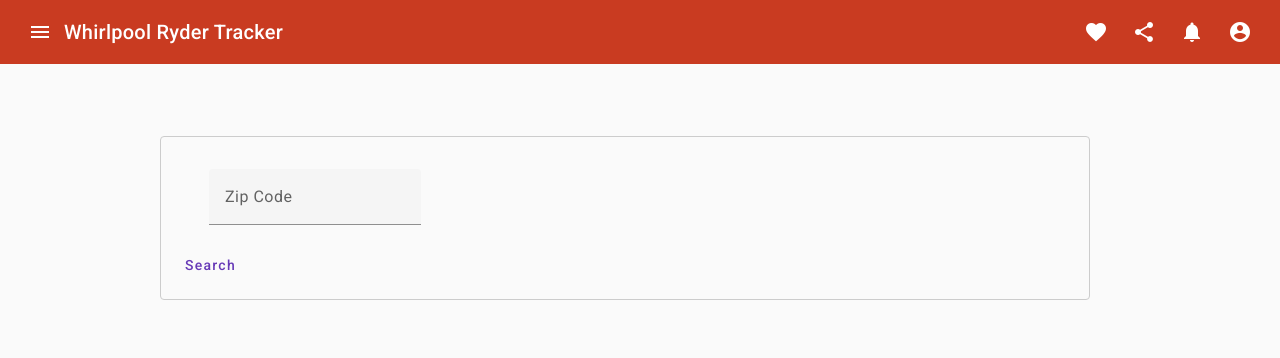
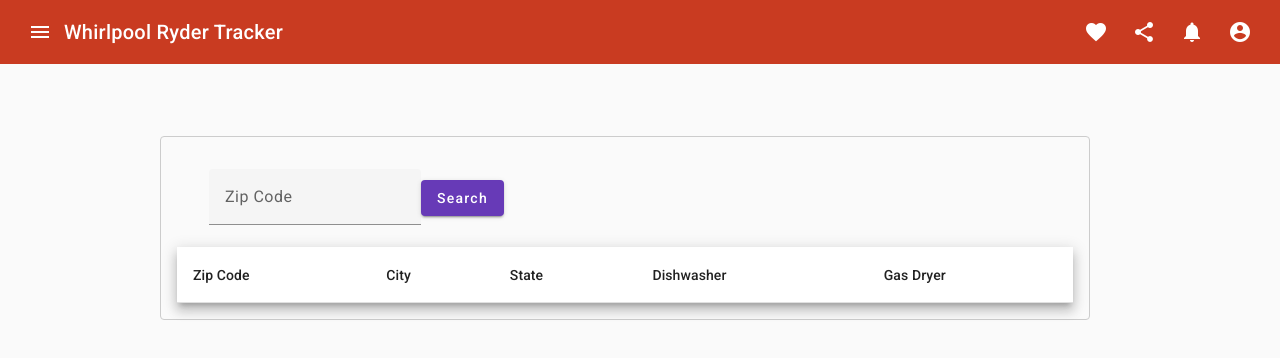
Before and after one commit to the-heclop/wp-trackers, an Angular app: page /stops-form in a window 1280 px wide. Shown: the top 358 px of the page. Built offline with nearby package versions, Linux system fonts and the light colour scheme.

Commit message:
Added table to display data, added connection to API call.

```diff
--- a/src/app/_services/stops.service.ts
+++ b/src/app/_services/stops.service.ts
@@ -13,7 +13,7 @@
 
    }
 
-  putStops(data: any) {
-    return this.http.post(this.baseUrl + 'stops', data);
+  checkZip(data: any): Observable<any> {
+    return this.http.get(this.baseUrl + 'zip-check?zip=' + data);
   }
 }
--- a/src/app/stops-form/stops-form.component.html
+++ b/src/app/stops-form/stops-form.component.html
@@ -1,27 +1,52 @@
 
 <div class="form-wrapper">
-  <form [formGroup]="stopsForm">
+  <form >
     <mat-form-field>
-      <input matInput type="text" pattern="[0-9]*" maxlength="5" placeholder="Zip Code" formControlName="zipCode">
-      <mat-error *ngIf="stopsForm.controls.zipCode.invalid">
+      <input matInput type="text" pattern="[0-9]*" maxlength="5" placeholder="Zip Code" [(ngModel)]="zip" name="zip">
+      <mat-error *ngIf="!zip || (zip.length !==5)">
         Please enter a 5-digit zip code.
       </mat-error>
     </mat-form-field>
-    <!-- <mat-form-field>
-      <input matInput placeholder="Driver" formControlName="driverName">
-    </mat-form-field>
-    <mat-form-field>
-      <input type="number" matInput placeholder="Total Stops" formControlName="totalStops">
-      <mat-error *ngIf="stopsForm.controls.totalStops.invalid">
-        Please enter a number.
-      </mat-error>
-    </mat-form-field>
-    <mat-form-field>
-      <input type="number" matInput placeholder="Completed Stops" formControlName="completedStops">
-      <mat-error *ngIf="stopsForm.controls.completedStops.invalid">
-        Please enter a number.
-      </mat-error>
-    </mat-form-field> -->
+    <button (click)="onSubmit()" color="primary" mat-raised-button type="submit">Search</button>
   </form>
-  <button color="primary" mat-button (click)="onSubmit()">Search</button>
-</div>
+
+  <!-- data-table.component.html -->
+<table mat-table [dataSource]="dataSource" class="mat-elevation-z8">
+
+  <!-- Replace 'id', 'name', 'email' with your API response keys -->
+  <ng-container matColumnDef="Zip Code">
+    <th mat-header-cell *matHeaderCellDef>Zip Code</th>
+    <td mat-cell *matCellDef="let row">{{ row.home_delivery_zip }}</td>
+  </ng-container>
+
+  <ng-container matColumnDef="City">
+    <th mat-header-cell *matHeaderCellDef>City</th>
+    <td mat-cell *matCellDef="let row">{{ row.city }}</td>
+  </ng-container>
+
+  <ng-container matColumnDef="State">
+    <th mat-header-cell *matHeaderCellDef>State</th>
+    <td mat-cell *matCellDef="let row">{{ row.state }}</td>
+  </ng-container>
+
+  <ng-container matColumnDef="County">
+    <th mat-header-cell *matHeaderCellDef>County</th>
+    <td mat-cell *matCellDef="let row">{{ row.county }}</td>
+  </ng-container>
+
+  <ng-container matColumnDef="Dishwasher">
+    <th mat-header-cell *matHeaderCellDef>Dishwasher</th>
+    <td mat-cell *matCellDef="let row">{{ row.dishwasher }}</td>
+  </ng-container>
+
+  <ng-container matColumnDef="Gas Dryer">
+    <th mat-header-cell *matHeaderCellDef>Gas Dryer</th>
+    <td mat-cell *matCellDef="let row">{{ row.gas_dryer }}</td>
+  </ng-container>
+
+
+  <!-- Add more column definitions as needed -->
+
+  <tr mat-header-row *matHeaderRowDef="displayedColumns"></tr>
+  <tr mat-row *matRowDef="let row; columns: displayedColumns;"></tr>
+</table>
--- a/src/app/stops-form/stops-form.component.ts
+++ b/src/app/stops-form/stops-form.component.ts
@@ -9,6 +9,7 @@
 import { MatInputModule } from '@angular/material/input';
 import { MatSelectModule} from '@angular/material/select';
 import { MatFormFieldModule } from '@angular/material/form-field';
+import { MatTableModule } from '@angular/material/table';
 
 
 @Component({
@@ -23,26 +24,32 @@
     MatSelectModule,
     MatInputModule,
     MatFormFieldModule,
+    MatTableModule,
+    FormsModule
 
   ]
 })
 export class StopsFormComponent implements OnInit {
+  zip: string = '';
+  dataSource: any[] = [];
+  displayedColumns: string[] = ['Zip Code', 'City', 'State', 'Dishwasher', 'Gas Dryer'];
 
-
-  constructor(private stopsService:StopsService) { }
+  constructor(private stopsService: StopsService) { }
 
   ngOnInit(): void {
   }
 
-  stopsForm = new FormGroup({
-    zipCode: new FormControl('', [Validators.required, Validators.pattern('^[0-9]{5}$')])
-  });
+  onSubmit() {
+    this.stopsService.checkZip(this.zip).subscribe(
+      (data: any) => {
+        this.dataSource = [data];
+        console.log(this.dataSource);
+      },
+      err => {
+        console.log(err);
+      }
+    );
 
-  onSubmit() {
-    this.stopsService.putStops(this.stopsForm.value).subscribe(
-      (response) => console.log(response),
-      (error) => console.log(error)
-    );
   }
 
 }
```
